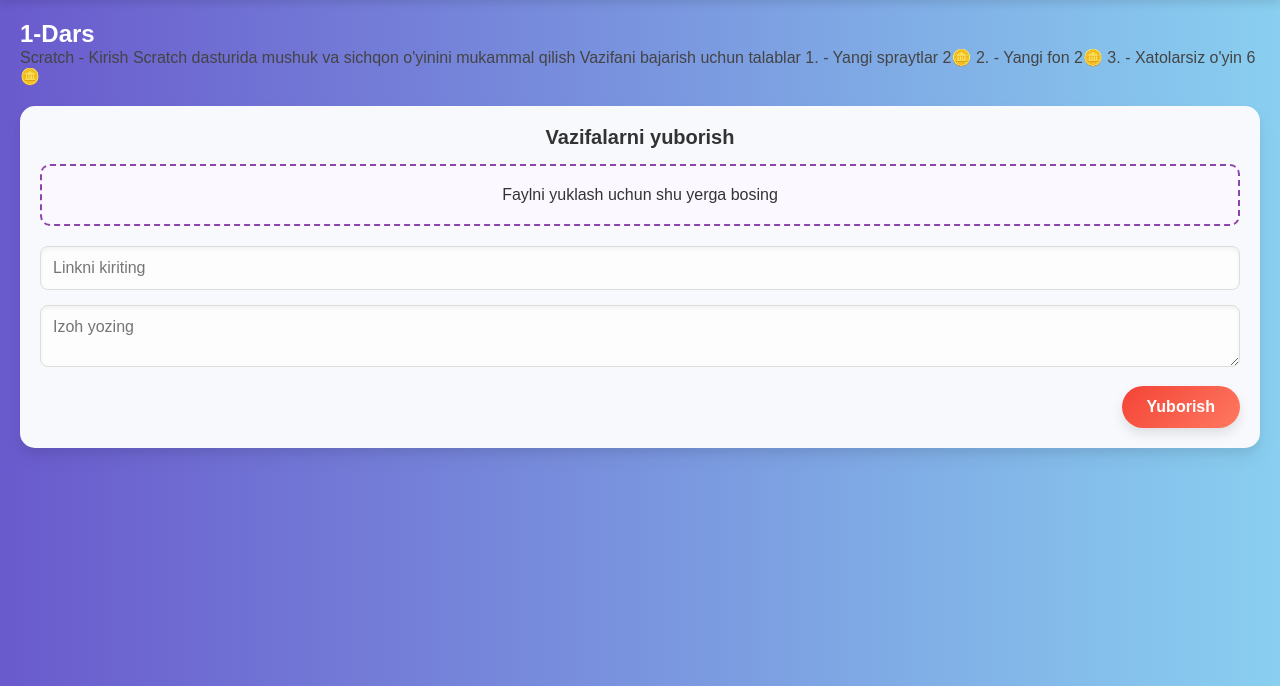
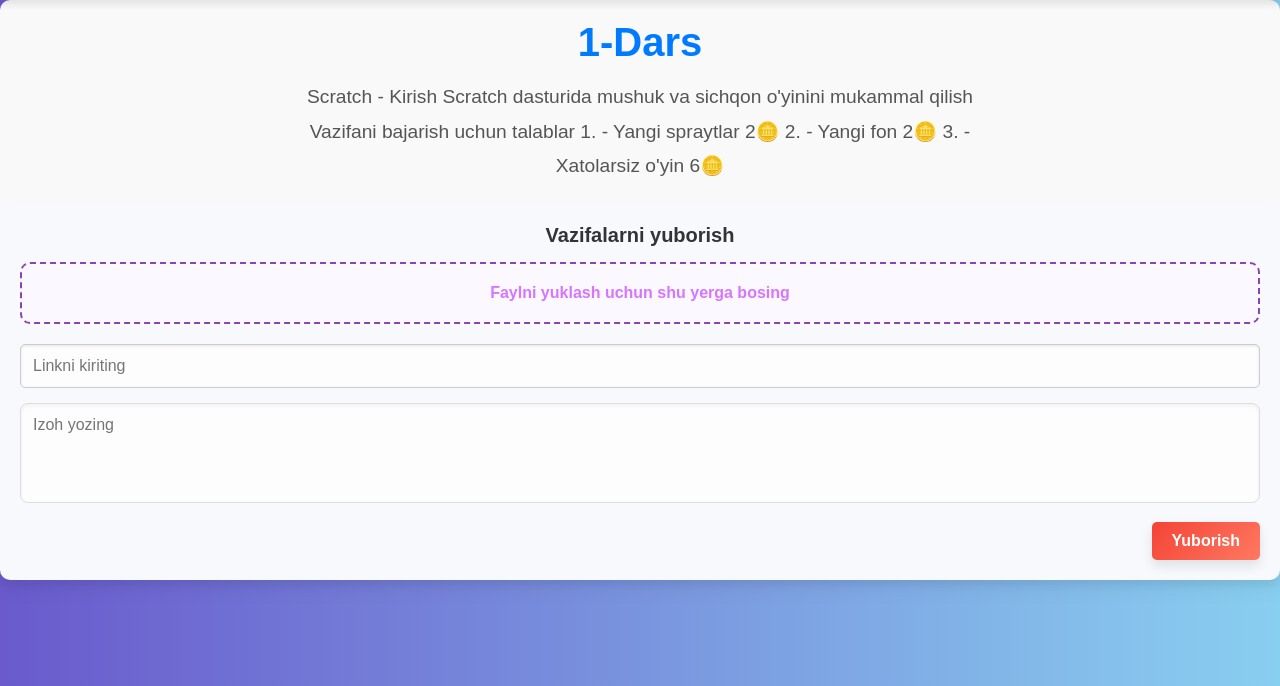
Before and after one commit to Abdullox1212/DevStep, a Django app: page /learn/2/2/2/ in a window 1280 px wide. Shown: the part 114-800 px from the top of the page. Run offline with Django 5.2, Linux system fonts and the light colour scheme; data comes from the database, SQL or seed files in the repository; both versions use the stored data as it was after the commit; grey boxes are pictures that could not be loaded.

Commit message:
(9) lesson style finished

```diff
--- a/static/css/style.css
+++ b/static/css/style.css
@@ -545,16 +545,12 @@ button {
     /* transform: translateY(-2px); */
 }
 
-.lesson-detail {
-    margin-bottom: 20px;
-    color: #444;
-    font-size: 16px;
-}
 
 .task-upload {
     border: none;
     padding: 20px;
-    border-radius: 15px;
+    border-end-end-radius: 10px;
+    border-end-start-radius: 10px;
     background: #f7f9fc;
     box-shadow: 0 10px 20px rgba(0, 0, 0, 0.05), 0 6px 6px rgba(0, 0, 0, 0.05);
     text-align: center;
@@ -574,11 +570,14 @@ button {
     cursor: pointer;
     margin-bottom: 20px;
     background-color: #fcf8ff;
-    transition: background 0.3s ease;
+    color:#d675ff;
+    transition: background 0.4s ease;
+
 }
 
 .upload-section:hover {
     background-color: #f0e6ff;
+    color: #880abe;
 }
 
 .upload-label img {
--- a/templates/lesson_detail.html
+++ b/templates/lesson_detail.html
@@ -6,18 +6,117 @@
     <meta charset="UTF-8">
     <meta name="viewport" content="width=device-width, initial-scale=1.0">
     <title>Dars - DevStep</title>
-    <link rel="website icon" type="png" href="{% static 'img/icon.png' %}">
     <link rel="stylesheet" href="{% static 'css/style.css' %}">
+    <style>
+        .lesson-detail {
+            text-align: center;
+            padding: 20px;
+            background-color: #f9f9f9;
+            box-shadow: 0 4px 8px rgba(0, 0, 0, 0.1);
+            border-top-left-radius: 10px;
+            border-top-right-radius: 10px;
+        }
+
+        .lesson-detail h2 {
+            font-size: 2.5rem;
+            color: #007bff;
+            margin-bottom: 15px;
+            font-weight: bold;
+        }
+
+        .lesson-detail p {
+            font-size: 1.2rem;
+            color: #555;
+            line-height: 1.8;
+            margin: 0 auto;
+            max-width: 700px;
+            text-align: center;
+        }
+
+        .task-upload h3 {
+            margin-bottom: 15px;
+            color: #333;
+        }
+
+        .upload-label {
+            display: block;
+            color: white;
+            text-align: center;
+            cursor: pointer;
+            font-size: 1rem;
+            font-weight: bold;
+            transition: background-color 0.3s ease;
+        }
+
+        .upload-label:hover {
+            background-color: #dfdfdf;
+        }
+
+        input[type="url"],
+        textarea {
+            width: 100%;
+            padding: 12px;
+            border: 1px solid #ccc;
+            border-radius: 5px;
+            font-size: 16px;
+            margin-bottom: 15px;
+            box-shadow: inset 0 1px 3px rgba(0, 0, 0, 0.1);
+            transition: border-color 0.3s ease, box-shadow 0.3s ease;
+        }
+
+        input[type="url"]:focus,
+        textarea:focus {
+            border-color: #007bff;
+            box-shadow: 0 0 5px rgba(0, 123, 255, 0.5);
+            outline: none;
+        }
+
+        textarea {
+            resize: none;
+            height: 100px;
+        }
+
+        .btn-submit {
+            background-color: #28a745;
+            color: white;
+            padding: 10px 20px;
+            border: none;
+            border-radius: 5px;
+            cursor: pointer;
+            font-size: 16px;
+            font-weight: bold;
+            transition: background-color 0.3s ease;
+        }
+
+        .btn-submit:hover {
+            background-color: #218838;
+        }
+
+        .messages {
+            list-style-type: none;
+            padding: 0;
+            margin: 20px 0;
+        }
+
+        .error {
+            color: rgb(255, 255, 255);
+            background-color: rgb(255, 0, 0);
+            padding: 10px;
+            border-radius: 5px;
+            margin-bottom: 10px;
+            text-align: center;
+            width: 50%;
+            margin: 0 auto;
+        }
+    </style>
 </head>
 
 <body>
     <div class="header">
         <div class="header-logo">
             <a href="{% url 'main' %}">
-                <img src="{% static 'img/logo2.svg' %}" alt="">
-
+                <img src="{% static 'img/logo2.svg' %}" alt="DevStep Logo">
             </a>
-
         </div>
         <div class="header-nav">
             <a href="{% url 'main' %}">Asosiy</a>
@@ -26,12 +125,8 @@
         </div>
         <a class="post-button" href="{% url 'logout' %}">Chiqish</a>
     </div>
-    <main class="container content">
-        <div class="lesson-detail">
-            <h2>{{ lesson.title }}</h2>
-            <p>{{ lesson.description }}</p>
 
-        </div>
+    <main class="container">
         {% if messages %}
         <ul class="messages">
             {% for message in messages %}
@@ -39,6 +134,10 @@
             {% endfor %}
         </ul>
         {% endif %}
+        <div class="lesson-detail">
+            <h2>{{ lesson.title }}</h2>
+            <p>{{ lesson.description }}</p>
+        </div>
 
 
 
@@ -47,12 +146,12 @@
             <form method="post" enctype="multipart/form-data" action="{% url 'submit_task' lesson.id %}">
                 {% csrf_token %}
 
-                <div class="upload-section">
-                    <label for="file-upload" class="upload-label">
+                <label for="file-upload" class="upload-label">
+                    <div class="upload-section">
                         Faylni yuklash uchun shu yerga bosing
-                    </label>
-                    <input type="file" name="zip_file" id="file-upload" hidden>
-                </div>
+                        <input type="file" name="zip_file" id="file-upload" hidden>
+                    </div>
+                </label>
 
                 <div class="link-section">
                     <input type="url" name="link" placeholder="Linkni kiriting">
@@ -67,9 +166,7 @@
                 </div>
             </form>
         </div>
-
     </main>
-
 </body>
 
 </html>
```
Also changed, not shown: db.sqlite3.
